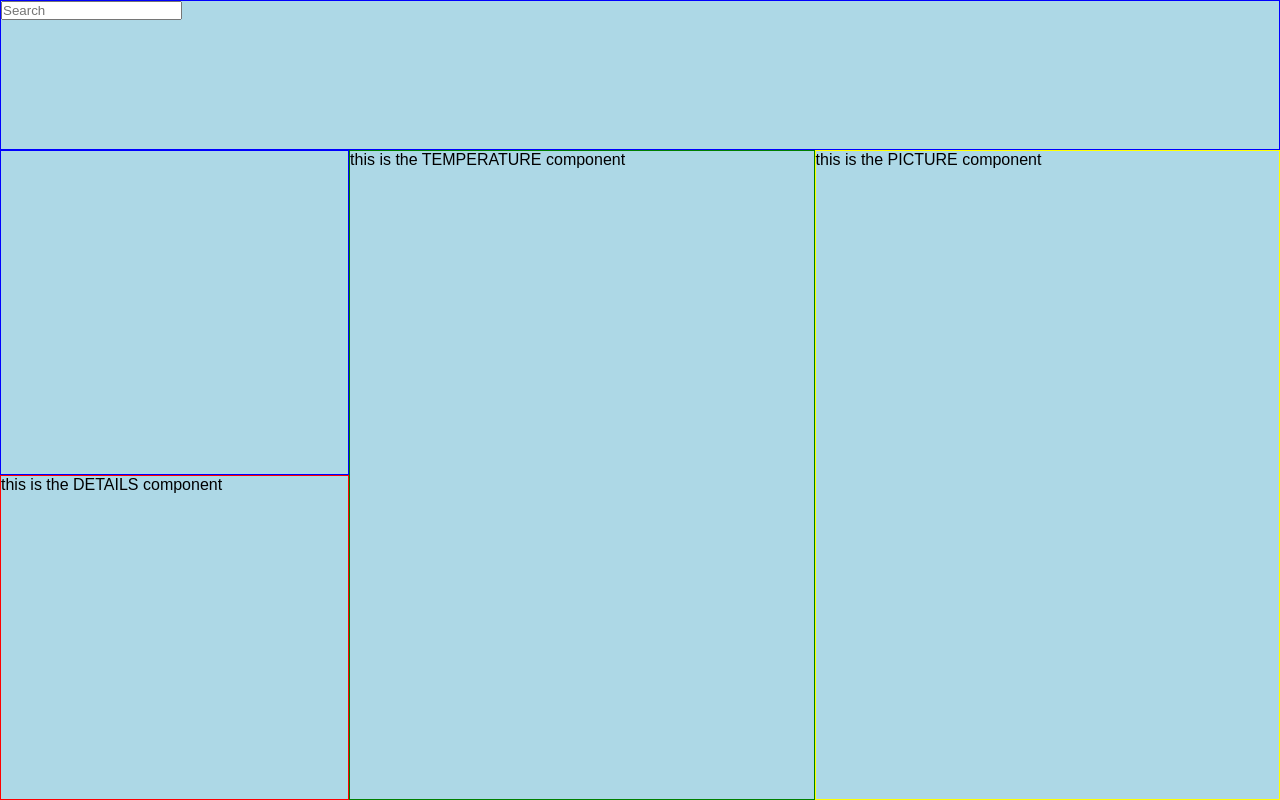
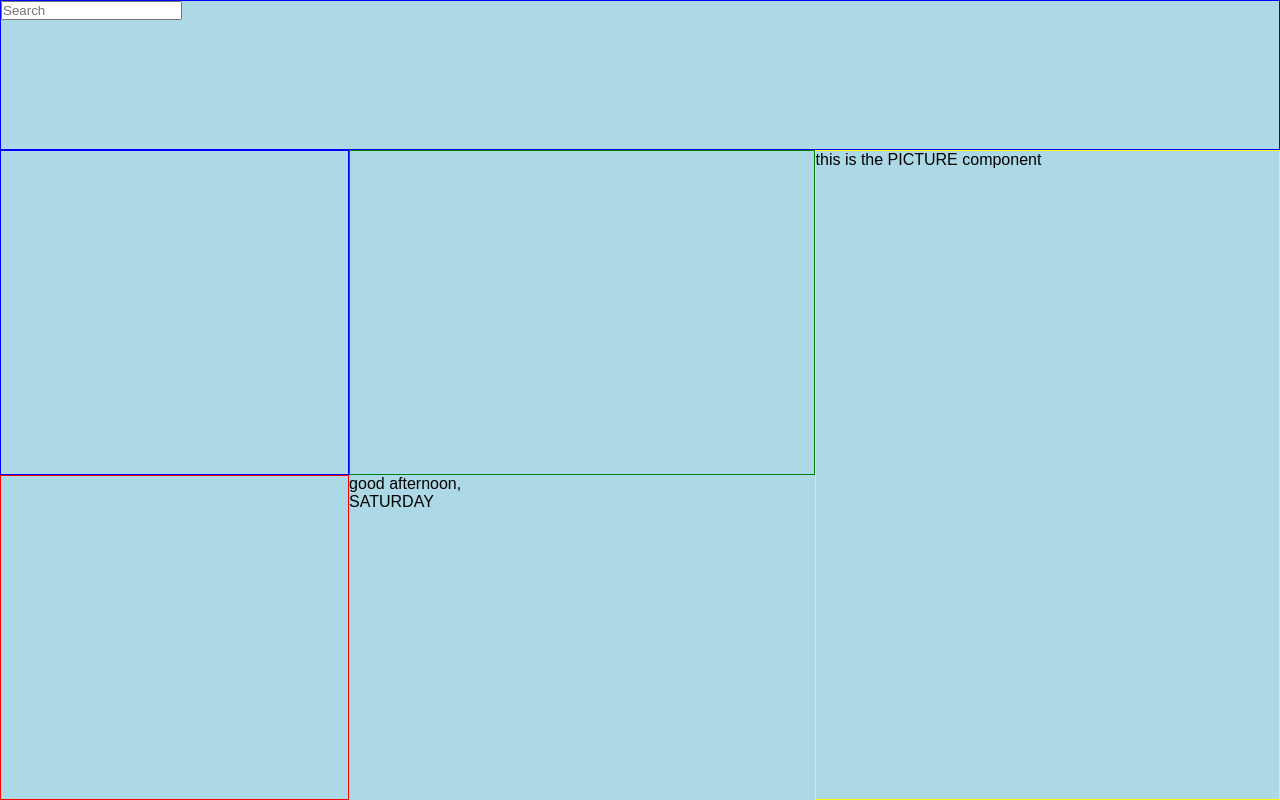
Before and after one commit to d-username/the-everyone-must-have-my-first-one-and-only-weather-app, a React (Create React App) app: page / in a window 1280 px wide. Built offline with nearby package versions, Linux system fonts and the light colour scheme; no server answers.

Commit message:
displayed all the fields, and added greeting

```diff
--- a/src/App.css
+++ b/src/App.css
@@ -14,7 +14,7 @@
     grid-template:
         "search search search" 150px
         "location temperature picture" 1fr
-        "details temperature picture" 1fr /
+        "details greeting picture" 1fr /
         0.75fr 1fr 1fr
 }
 
@@ -42,3 +42,7 @@
     grid-area: picture;
         border: 1px solid yellow
 }
+
+.greeting {
+    grid-area: greeting;
+}
--- a/src/App.js
+++ b/src/App.js
@@ -1,17 +1,37 @@
 import './App.css';
 import Search from './components/Search.jsx';
-import Location from './components/Location';
+import Location from './components/Location.jsx';
 import Temperature from './components/Temperature.jsx';
 import Details from './components/Details.jsx';
+import Greeting from './components/Greeting.jsx';
 import Picture from './components/Picture.jsx';
 
+import { useState } from 'react';
+
 function App() {
+  const [currentLocation, setCurrentLocation] = useState({
+    city: '',
+    country: '',
+  });
+  const [currentConditions, setCurrentConditions] = useState({
+    celsius: null,
+    fahrenheit: null,
+    weatherText: '',
+    UVIndexText: '',
+  });
+
   return (
     <div className='App-wrapper'>
-      <Search />
-      <Location />
-      <Temperature />
-      <Details />
+      <Search
+        setCurrentLocation={setCurrentLocation}
+        currentLocation={currentLocation}
+        currentConditions={currentConditions}
+        setCurrentConditions={setCurrentConditions}
+      />
+      <Location currentLocation={currentLocation} />
+      <Temperature currentConditions={currentConditions} />
+      <Details currentConditions={currentConditions} />
+      <Greeting />
       <Picture />
     </div>
   );
--- a/src/components/Details.jsx
+++ b/src/components/Details.jsx
@@ -1,5 +1,11 @@
-function Details() {
-  return <div className='details'>this is the DETAILS component</div>;
+function Details({ currentConditions }) {
+
+  return (
+    <div className='details'>
+      <p>{currentConditions.weatherText}</p>
+      <p>{currentConditions.UVIndexText}</p>
+    </div>
+  );
 }
 
 export default Details;
--- /dev/null
+++ b/src/components/Greeting.jsx
@@ -0,0 +1,40 @@
+function Greeting() {
+    const weekday = [
+      'Sunday',
+      'Monday',
+      'Tuesday',
+      'Wednesday',
+      'Thursday',
+      'Friday',
+      'Saturday',
+    ];
+
+    let now = new Date();
+    let day = weekday[now.getDay()].toUpperCase();
+    let dayPart;
+
+    if (now.getHours() > 5 && now.getHours() <= 12) {
+        dayPart = 'morning'
+    }
+    if (now.getHours() > 12 && now.getHours() <= 18) {
+      dayPart = 'afternoon';
+    }
+    if (now.getHours() > 18 && now.getHours() <= 22) {
+      dayPart = 'evening';
+    }
+    if (now.getHours() > 22 && now.getHours() <= 5) {
+      dayPart = 'night';
+    }
+
+  return (
+    <div className='greeting'>
+      <p>good {dayPart},</p>
+      <p>{day}</p>
+    </div>
+  );
+}
+
+export default Greeting;
+
+
+//TODO: here for now i am going to display the local day, but later i wan tot display the time and day of the country of the search.
--- a/src/components/Location.jsx
+++ b/src/components/Location.jsx
@@ -1,5 +1,8 @@
-function Location() {
-  return <div className='location'></div>;
+function Location({currentLocation}) {
+  return <div className='location'>
+    <h2>{currentLocation.city}</h2>
+    <h3>{currentLocation.country}</h3>
+  </div>;
 }
 
 export default Location;
--- a/src/components/Search.jsx
+++ b/src/components/Search.jsx
@@ -1,6 +1,11 @@
 import { useState, useEffect } from 'react';
 
-function Search() {
+function Search({
+  setCurrentLocation,
+  currentLocation,
+  CurrentConditions,
+  setCurrentConditions
+}) {
   const [inputText, setInputText] = useState('');
   const [searchText, setSearchText] = useState('');
   const [locationKey, setLocationKey] = useState('');
@@ -14,14 +19,20 @@ function Search() {
     )
       .then((res) => res.json())
       .then((data) => {
-        //console.log('this is the key', data[0].Key);
+        console.log('this is the location data: ,', data);
         setLocationKey(data[0].Key);
-        console.log('this is the location data: ,', data);
+        setCurrentLocation({
+          ...currentLocation,
+          city: data[0].EnglishName,
+          country: data[0].Country.EnglishName,
+        });
       })
       .catch((err) => {
         console.log(err.message);
       });
   }, [searchText]);
+
+  // FIXME: the locationKey is not always what i look for, for example London is also in Nigeria.
 
   // now that i have the location key, i can fetch the current conditions for the location.
   useEffect(() => {
@@ -31,13 +42,18 @@ function Search() {
       .then((res) => res.json())
       .then((data) => {
         console.log('this is the weather data ', data);
+        setCurrentConditions({
+          ...CurrentConditions,
+          celsius: Math.round(data[0].Temperature.Metric.Value),
+          fahrenheit: Math.round(data[0].Temperature.Imperial.Value),
+          weatherText: data[0].WeatherText,
+          UVIndexText: data[0].UVIndexText,
+        });
       })
       .catch((err) => {
         console.log(err.message);
       });
   }, [locationKey]);
-
-
 
   const handleSubmit = (e) => {
     e.preventDefault();
--- a/src/components/Temperature.jsx
+++ b/src/components/Temperature.jsx
@@ -1,5 +1,10 @@
-function Temperature() {
-  return <div className='temperature'>this is the TEMPERATURE component</div>;
+function Temperature({currentConditions}) {
+  return (
+    <div className='temperature'>
+      <p>{currentConditions.celsius}</p>
+      <p>{currentConditions.fahrenheit}</p>
+    </div>
+  );
 }
 
 export default Temperature;
```
